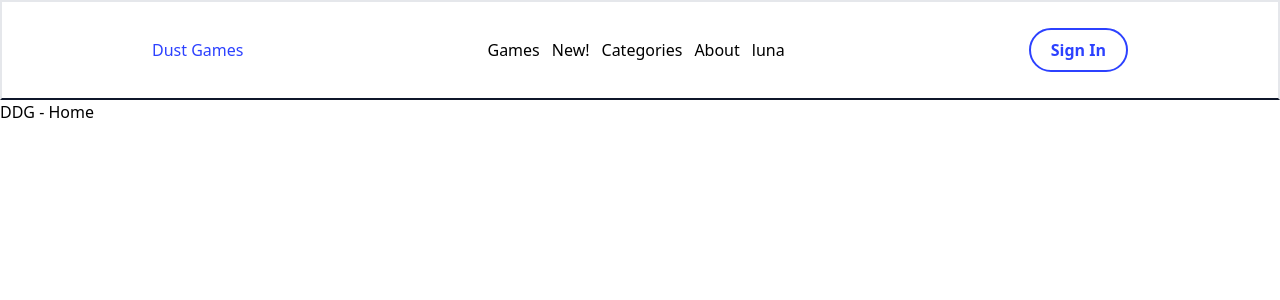
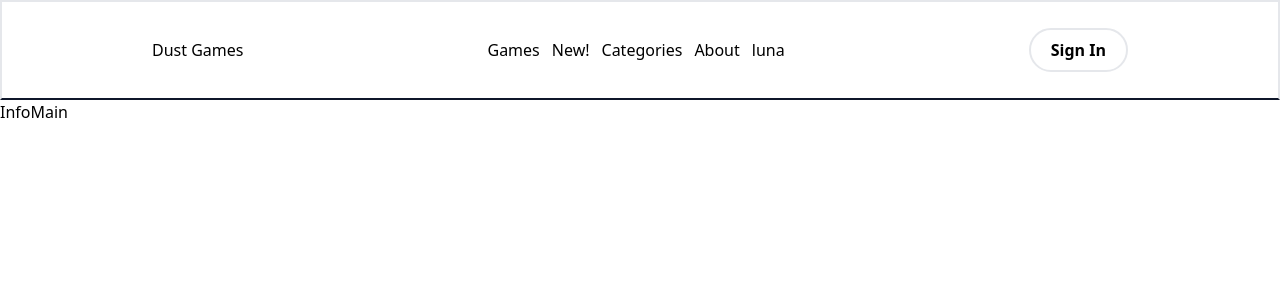
Before and after one commit to Dust-Digital-Games/dust-digital-games-store, a Next.js app: page / in a window 1280 px wide. Shown: the top 300 px of the page. Built offline with nearby package versions, Linux system fonts and the light colour scheme.

Commit message:
agregue colores y borde

```diff
--- a/src/pages/index.tsx
+++ b/src/pages/index.tsx
@@ -4,18 +4,15 @@ import InfoMain from "../../components/Home/InfoMain/InfoMain";
 import Category from "../../components/Home/Category/Category";
 import AboutUs from "../../components/Home/AboutUs/AboutUs";
 import SelectorCard from "../../components/Home/SelectorCard/SelectorCard";
-import Navbar from "../../components/Navbar/Navbar";
 
 export default function Home() {
   return (
     <>
-      {/* <Navbar /> */}
-      {/* <InfoMain />
-      <HomeCard />
+      <InfoMain />
+      {/* <HomeCard />
       <Category />
       <AboutUs />
       <SelectorCard /> */}
-      <h1>DDG - Home</h1>
     </>
   );
 }
--- a/tailwind.config.js
+++ b/tailwind.config.js
@@ -5,7 +5,9 @@ module.exports = {
   theme: {
     extend: {
       colors: {
-        letras: "#2C41FF",
+        primaryLetter: "#2C41FF",
+        border: "1px solid red",
+        neutral: "#1A1A1B",
       },
     },
   },
```
